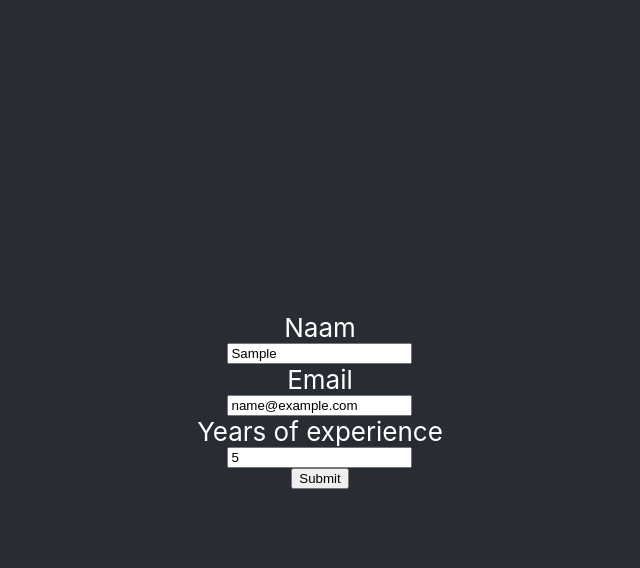
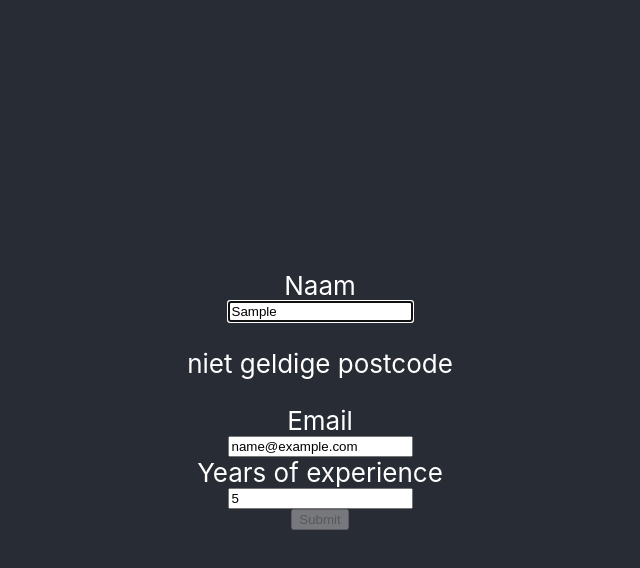
Before and after one commit to Reinoptland/form-examples, a React (Create React App) app: page / in a window 1280 px wide. Both pictures are taken after typing "Sample", "name@example.com", "5" into the empty fields and a click on the input 639 px from the left and 478 px from the top of the page. Shown: the top 568 px of the page, without its empty margins (320-960 px from the left). Built offline with nearby package versions, Linux system fonts and the light colour scheme.

Commit message:
Add validations & succes message

```diff
--- a/src/App.js
+++ b/src/App.js
@@ -1,17 +1,27 @@
+import { useState } from "react";
 import { useForm } from "react-hook-form";
-import logo from "./logo.svg";
+import spinner from "./spinner.gif";
 import "./App.css";
 
 function App() {
-  const { register, handleSubmit } = useForm();
+  const [succes, setSucces] = useState(false);
+  const {
+    handleSubmit,
+    register,
+    formState: { errors },
+  } = useForm();
 
   function logOutput(data) {
     console.log("DATA UIT FORM:", data);
+    setSucces(true);
   }
+
+  console.log("WAT ZIJN ERRORS:", succes);
 
   return (
     <div className="App">
       <header className="App-header">
+        {!succes ? (
           <form className="App-header" onSubmit={handleSubmit(logOutput)}>
             <label htmlFor="name">Naam</label>
             <input
@@ -19,8 +29,15 @@ function App() {
               name="name"
               type="text"
               placeholder="your name here ..."
-            {...register("name")}
+              {...register("name", {
+                required: { value: true, message: "Dit veld is verplicht" },
+                pattern: {
+                  value: /^[1-9][0-9]{3}?(?!sa|sd|ss)[a-z]{2}$/im,
+                  message: "niet geldige postcode",
+                },
+              })}
             />
+            {errors.name && <p>{errors.name.message}</p>}
             <label htmlFor="email">Email</label>
 
             <input
@@ -28,8 +45,17 @@ function App() {
               name="email"
               type="email"
               placeholder="you@you.com"
-            {...register("email")}
+              {...register("email", {
+                validate: (value) => {
+                  if (value.includes("@")) {
+                    return true;
+                  } else {
+                    return "Vul aub een email in";
+                  }
+                },
+              })}
             />
+            {errors.email && <p>{errors.email.message}</p>}
 
             <label htmlFor="xp">Years of experience</label>
             <input
@@ -40,8 +66,15 @@ function App() {
               {...register("xp")}
             />
 
-          <input type="submit" />
+            <input
+              type="submit"
+              disabled={errors.name || errors.email || errors.xp}
+            />
           </form>
+        ) : (
+          // <h1>alles is gelukt!</h1>
+          <img src={spinner} />
+        )}
       </header>
     </div>
   );
```
Also changed, not shown: src/spinner.gif (added). Lines whose indentation alone changed are shown as unchanged.
